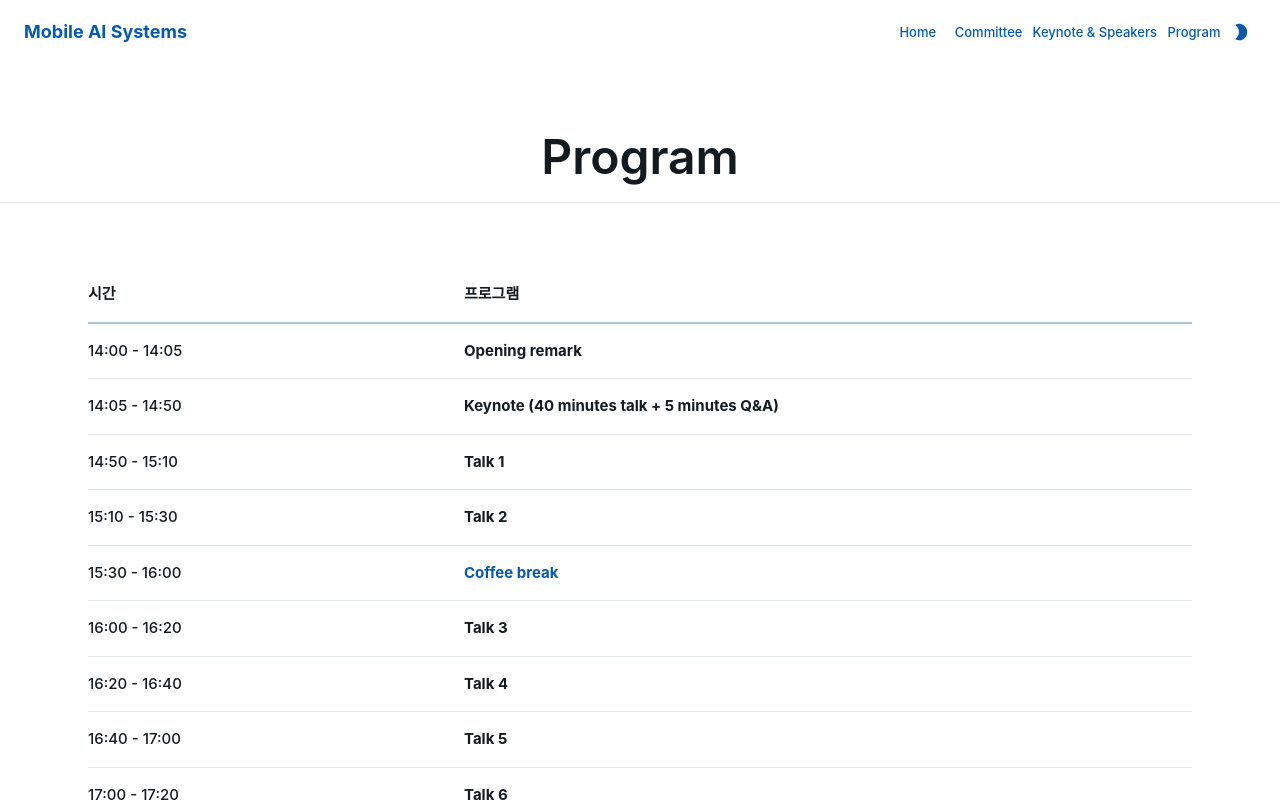
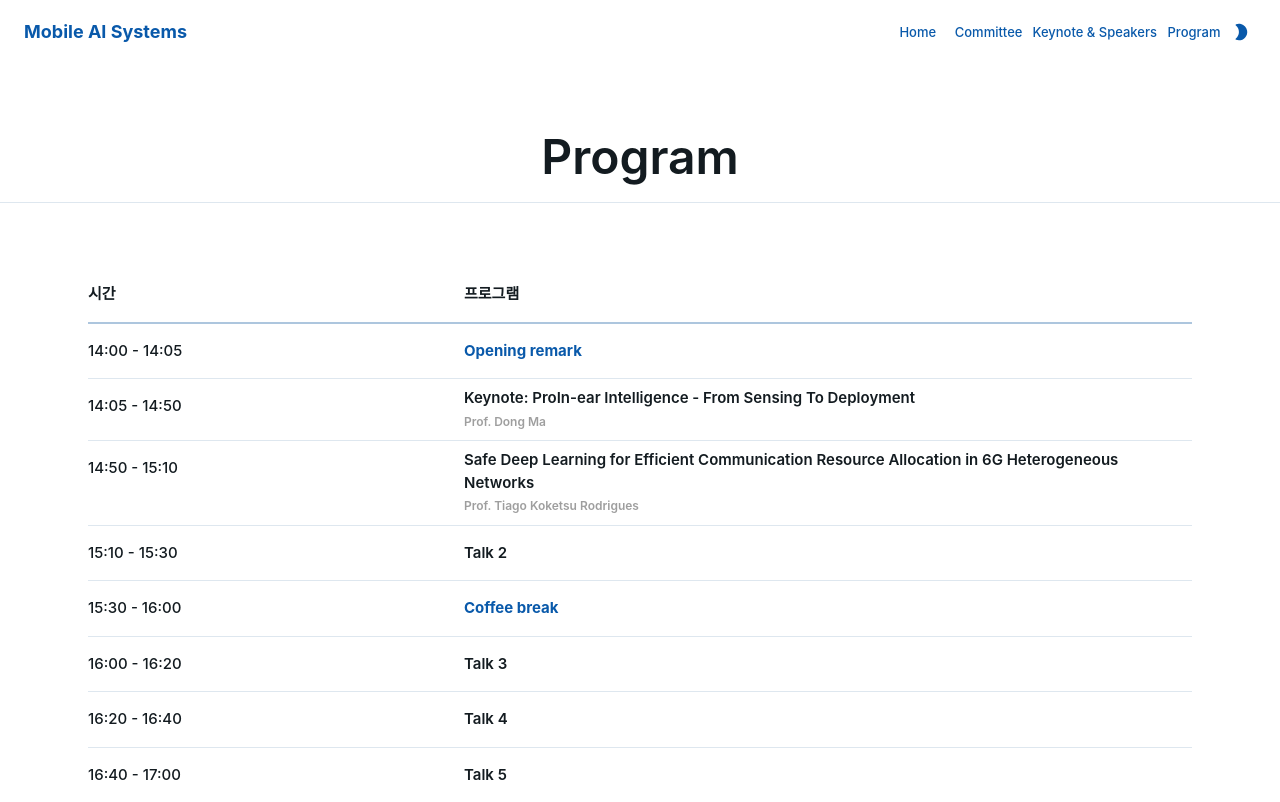
Before and after one commit to hypnotes/react-grid-test, a React (Vite) app: page /program in a window 1280 px wide. Shown: the top 802 px of the page. Built offline with nearby package versions, Linux system fonts and the light colour scheme.

Commit message:
fix: programs

```diff
--- a/src/components/ScheduleGrid.tsx
+++ b/src/components/ScheduleGrid.tsx
@@ -45,19 +45,19 @@ const ScheduleGrid = () => {
                   <Typography
                     variant="body2"
                     fontWeight={'bold'}
-                    color={item.presenter ? 'undefined' : palette.primary.main}
+                    color={palette.text.secondary}
                   >
                     {item.program}
                   </Typography>
                 </Grid>
-                {item.presenter && (
+                {item.speaker && (
                   <Box display={'flex'} alignItems={'baseline'} mt={1}>
                     <Typography
                       variant="caption"
                       fontWeight={600}
                       color={palette.text.disabled}
                     >
-                      {item.presenter}
+                      {item.speaker}
                     </Typography>
                   </Box>
                 )}
@@ -72,12 +72,27 @@ const ScheduleGrid = () => {
                 <Box
                   display={'flex'}
                   flexDirection={'row'}
-                  // justifyContent={item.presenter ? 'flex-start' : 'center'}
                   alignContent={'center'}
                 >
-                  {item.presenter ? (
-                    <ContentTypography>{item.program}</ContentTypography>
+                  {item.speaker ? (
+                    <Box my={1}>
+                      <Typography
+                        fontWeight={600}
+                        color={palette.text.primary}
+                      >
+                        {item.program}
+                      </Typography>
+                      <Typography
+                        variant="caption"
+                        fontWeight={600}
+                        color={palette.text.disabled}
+                        mt={-10}
+                      >
+                        {item.speaker}
+                      </Typography>
+                    </Box>
                   ) : (
+                    <>
                       <Typography
                         sx={{ margin: '1rem 0rem', fontsize: '1rem' }}
                         color="primary"
@@ -86,6 +101,15 @@ const ScheduleGrid = () => {
                       >
                         {item.program}
                       </Typography>
+                      <Typography
+                        sx={{ margin: '1rem 0rem', fontsize: '1rem' }}
+                        color="primary"
+                        fontWeight={'bold'}
+                        textAlign={'center'}
+                      >
+                        {item.speaker}
+                      </Typography>
+                    </>
                   )}
                 </Box>
               </Grid>
--- a/src/data/programs.ts
+++ b/src/data/programs.ts
@@ -3,53 +3,51 @@ import { time } from 'console'
 const scheduleData = [
   {
     time: '14:00 - 14:05',
-    program: 'Opening remark',
-    presenter: ' '
+    program: 'Opening remark'
   },
   {
     time: '14:05 - 14:50',
-    program: 'Keynote (40 minutes talk + 5 minutes Q&A)',
-    presenter: ' '
+    program: 'Keynote: ProIn-ear Intelligence - From Sensing To Deployment',
+    speaker: 'Prof. Dong Ma'
   },
   {
     time: '14:50 - 15:10',
-    program: 'Talk 1',
-    presenter: ' '
+    program:
+      'Safe Deep Learning for Efficient Communication Resource Allocation in 6G Heterogeneous Networks',
+    speaker: 'Prof. Tiago Koketsu Rodrigues'
   },
   {
     time: '15:10 - 15:30',
     program: 'Talk 2',
-    presenter: ' '
+    speaker: ' '
   },
   {
     time: '15:30 - 16:00',
-    program: 'Coffee break',
-    presenter: undefined
+    program: 'Coffee break'
   },
   {
     time: '16:00 - 16:20',
     program: 'Talk 3',
-    presenter: ' '
+    speaker: ' '
   },
   {
     time: '16:20 - 16:40',
     program: 'Talk 4',
-    presenter: ' '
+    speaker: ' '
   },
   {
     time: '16:40 - 17:00',
     program: 'Talk 5',
-    presenter: ' '
+    speaker: ' '
   },
   {
     time: '17:00 - 17:20',
     program: 'Talk 6',
-    presenter: ' '
+    speaker: ' '
   },
   {
     time: '17:20 - 17:30',
-    program: 'Wrap-up',
-    presenter: ' '
+    program: 'Wrap-up'
   }
 ]
 
```
Lines whose indentation alone changed are shown as unchanged.
